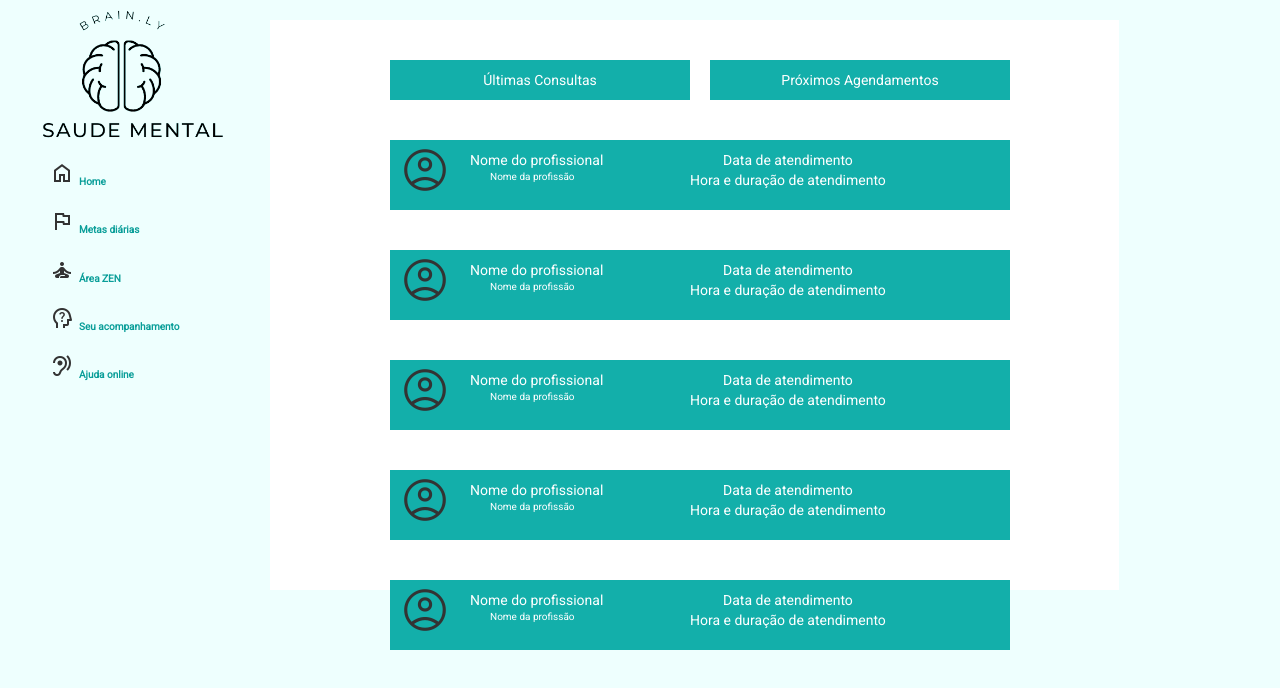
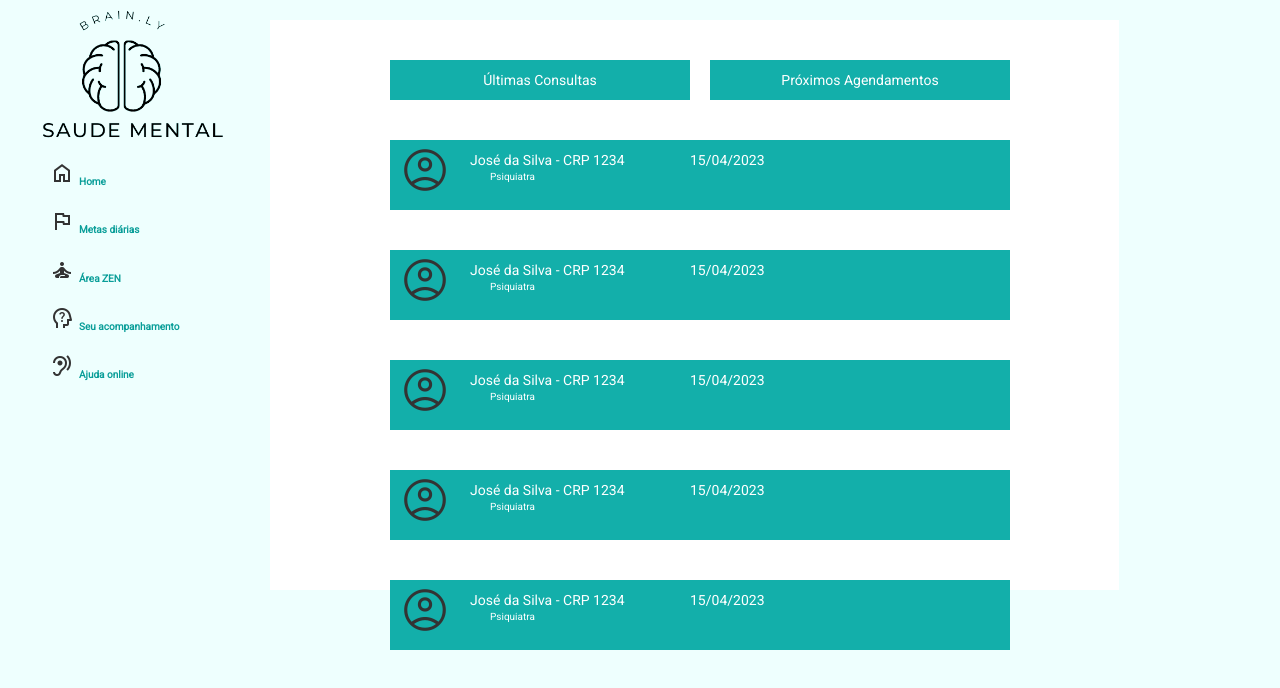
Before and after one commit to LucasBruce/assistente-saude-mental-pagina, an Angular app in the folder assistente-saude-mental-pagina/: page /seu-acompanhamento in a window 1280 px wide. Shown: the top 688 px of the page. Built offline with nearby package versions, Linux system fonts and the light colour scheme.

Commit message:
feature: parametrizando as nformações do card de acompanhamento

```diff
--- a/assistente-saude-mental-pagina/src/app/card-opcao-profissional/card-opcao-profissional.component.html
+++ b/assistente-saude-mental-pagina/src/app/card-opcao-profissional/card-opcao-profissional.component.html
@@ -7,14 +7,13 @@
           account_circle
         </span>
         <div class="info-profissional">
-          <div class="nome-profissional">Nome do profissional </div>
-          <div class="nome-profissao">Nome da profissão</div>
+          <div class="nome-profissional">{{profissional}} </div>
+          <div class="nome-profissao">{{especialidade}}</div>
         </div>
       </div>
     </div>
     <div class="secao-atendimento">
-      <div class="data-atendimento">Data de atendimento</div>
-      <div class="">Hora e duração de atendimento</div>
+      <div class="data-atendimento">{{atendimento}}</div>
     </div>
   </div>
 
--- a/assistente-saude-mental-pagina/src/app/card-opcao-profissional/card-opcao-profissional.component.ts
+++ b/assistente-saude-mental-pagina/src/app/card-opcao-profissional/card-opcao-profissional.component.ts
@@ -1,4 +1,4 @@
-import { Component } from '@angular/core';
+import { Component, Input } from '@angular/core';
 
 @Component({
   selector: 'app-card-opcao-profissional',
@@ -7,4 +7,13 @@ import { Component } from '@angular/core';
 })
 export class CardOpcaoProfissionalComponent {
 
+  @Input()
+  profissional!: string
+
+  @Input()
+  especialidade!: string;
+
+  @Input()
+  atendimento !: string
+
 }
--- a/assistente-saude-mental-pagina/src/app/seu-acompanhamento/seu-acompanhamento.component.html
+++ b/assistente-saude-mental-pagina/src/app/seu-acompanhamento/seu-acompanhamento.component.html
@@ -3,9 +3,9 @@
   <app-button-brainly buttonTypes="button-large" buttonDescription="Próximos Agendamentos"></app-button-brainly>
 </div>
 <div>
-  <app-card-opcao-profissional></app-card-opcao-profissional>
-  <app-card-opcao-profissional></app-card-opcao-profissional>
-  <app-card-opcao-profissional></app-card-opcao-profissional>
-  <app-card-opcao-profissional></app-card-opcao-profissional>
-  <app-card-opcao-profissional></app-card-opcao-profissional>
+  <app-card-opcao-profissional profissional="José da Silva - CRP 1234" especialidade="Psiquiatra" atendimento="15/04/2023"></app-card-opcao-profissional>
+  <app-card-opcao-profissional profissional="José da Silva - CRP 1234" especialidade="Psiquiatra" atendimento="15/04/2023"></app-card-opcao-profissional>
+  <app-card-opcao-profissional profissional="José da Silva - CRP 1234" especialidade="Psiquiatra" atendimento="15/04/2023"></app-card-opcao-profissional>
+  <app-card-opcao-profissional profissional="José da Silva - CRP 1234" especialidade="Psiquiatra" atendimento="15/04/2023"></app-card-opcao-profissional>
+  <app-card-opcao-profissional profissional="José da Silva - CRP 1234" especialidade="Psiquiatra" atendimento="15/04/2023"></app-card-opcao-profissional>
 </div>
```
